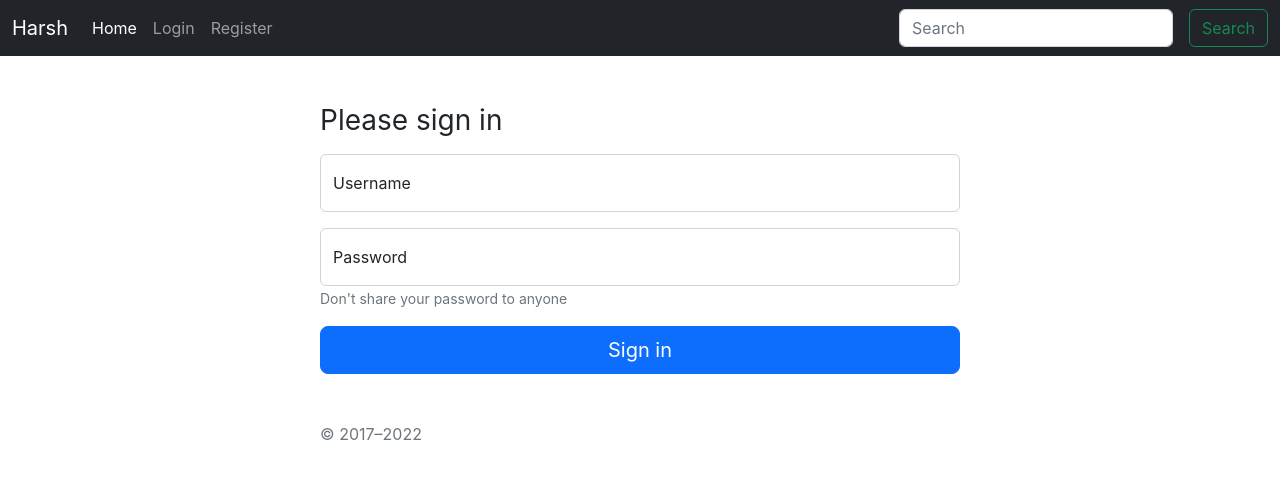
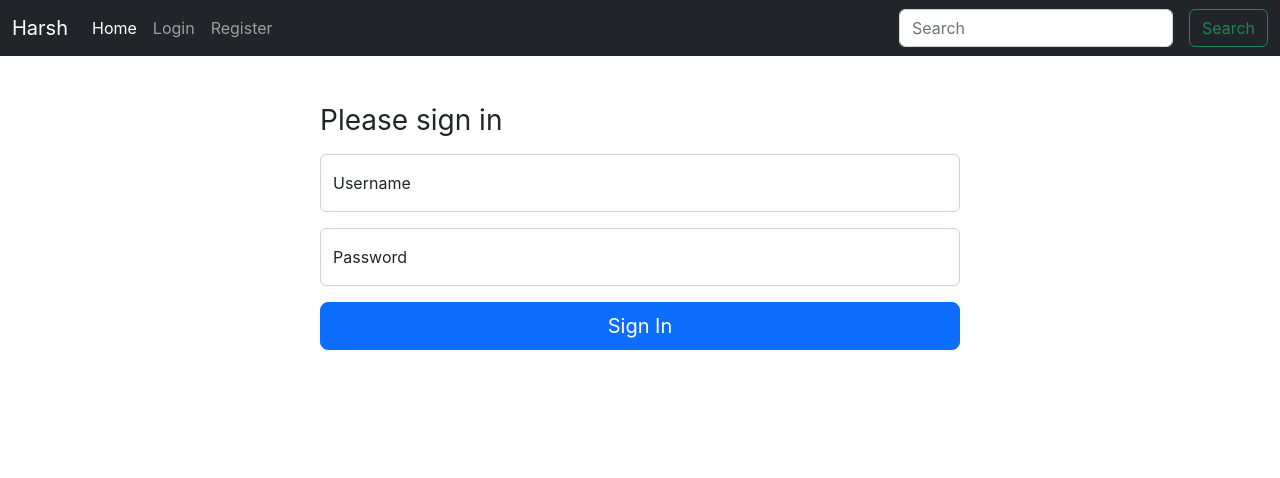
Before and after one commit to harshS02-coder/todo-mern, a React (Create React App) app in the folder client/: page / in a window 1280 px wide. Shown: the top 478 px of the page. Built offline with nearby package versions, Linux system fonts and the light colour scheme.

Commit message:
Update Login.js

```diff
--- a/client/src/components/Login.js
+++ b/client/src/components/Login.js
@@ -1,85 +1,61 @@
 import React from 'react'
-import { useState, useEffect} from 'react'
+import { useState, useEffect } from 'react'
 import Header from './Header'
 import axios from 'axios'
+
 function Login() {
-  const [form , setForm] = useState({})
-  const [error , setError] = useState(null)
-  function handleChange(e){
+  const [form, setForm] = useState({ username: '', password: '' })
+  const [error, setError] = useState(null)
+
+  function handleChange(e) {
     setForm({
       ...form,
       [e.target.name]: e.target.value
     })
   }
 
-  function handleSubmit(e){
-
+  function handleSubmit(e) {
     e.preventDefault()
     axios.post('http://localhost:5000/api/login', form)
       .then(res => {
         setError(null)
-      console.log(res)
         localStorage.setItem('user', JSON.stringify(res.data))
         window.location.href = '/home'
       })
-    .catch((error) => {
-      console.log(error.response)
+      .catch(error => {
+        if (error.response?.data?.message) {
           setError(error.response.data.message)
+        }
       })
   }
-  useEffect(() =>{
+
+  useEffect(() => {
     const user = localStorage.getItem('user')
-
-    if(user){
+    if (user) {
       window.location.href = '/home'
     }
+  }, [])
 
-  },[])
   return (
     <>
       <Header />
-
       <div className="form-signin w-50 m-auto my-5">
-   <form>
+        <form onSubmit={handleSubmit}>
           <h1 className="h3 mb-3 fw-normal">Please sign in</h1>
 
           <div className="form-floating my-3">
-      <input type="text"
-      name="username"
-      onChange={handleChange}
-      className="form-control"
-      id="floatingInput"
-      placeholder="username"
-      fdprocessedid="fbwt6l"
-      />
-
+            <input type="text" name="username" onChange={handleChange} className="form-control" placeholder="Username" />
             <label htmlFor="floatingInput">Username</label>
           </div>
+
           <div className="form-floating my-3">
-      <input
-      type="password"
-      name="password"
-      onChange={handleChange}
-      className="form-control"
-      id="floatingPassword"
-      placeholder="Password"
-      fdprocessedid="o5eaw"
-      />
+            <input type="password" name="password" onChange={handleChange} className="form-control" placeholder="Password" />
+            <label htmlFor="floatingPassword">Password</label>
+          </div>
 
-      <label htmlFor="floatingPassword">Password</label>
-      <small id="passwordHelp" className="form-text text-muted">Don't share your password to anyone</small>
-    </div>
-    {/* <small id="emailHelp" className="form-text text-muted"> {error}</small> */}
-    {error && <div className="alert alert-danger" role="alert">
-      {error}</div>}
+          {error && <div className="alert alert-danger">{error}</div>}
 
-    <button
-    className="w-100 btn btn-lg btn-primary"
-    onClick={handleSubmit}
-    type="submit"
-    fdprocessedid="vhxx7n">
-      Sign in</button>
-    <p className="mt-5 mb-3 text-muted">© 2017–2022</p>
+          <button className="w-100 btn btn-lg btn-primary" type="submit">Sign In</button>
         </form>
       </div>
     </>
```
Lines whose indentation alone changed are shown as unchanged.
